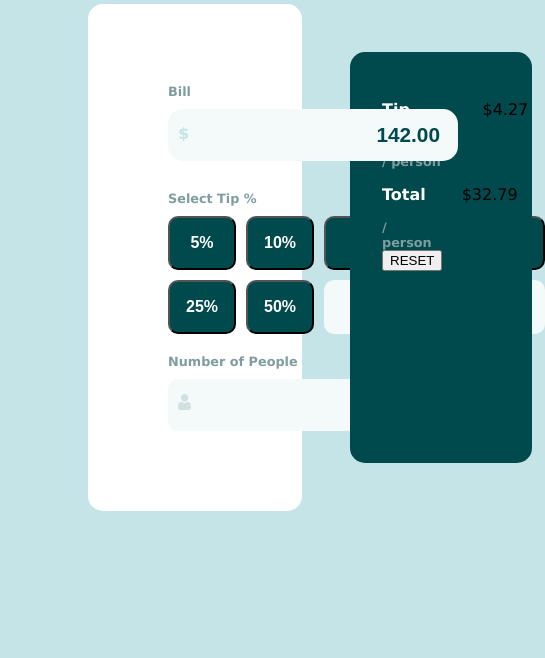
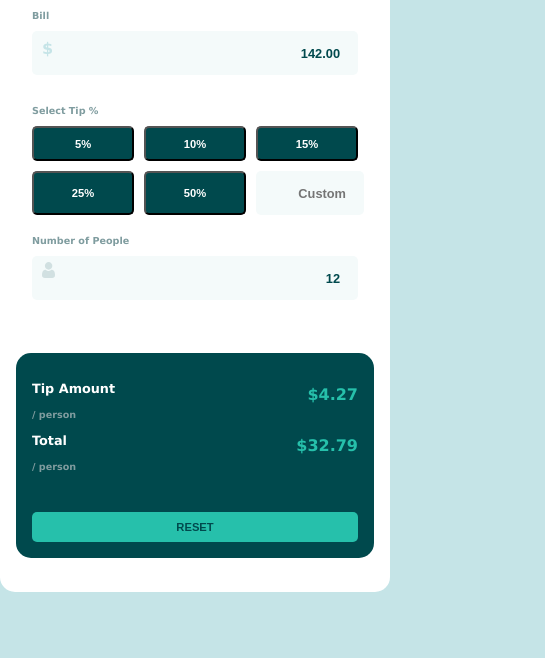
Before and after one commit to Tinsel19/tip-calculator, a plain HTML site: page index.html in a window 390 px wide. Shown: the part 186-844 px from the top of the page, 545 px wide, since content can reach past the window. Drawn offline with Linux system fonts and the light colour scheme.

Commit message:
responsive design complete

```diff
--- a/index.html
+++ b/index.html
@@ -29,7 +29,7 @@
                 <button id="fift%">15%</button>
                 <button id="tfive%">25%</button>
                 <button id="fifty%">50%</button>
-                <input id="custom%" class="custom" type="number" placeholder="Custom" required>
+                <input id="custom" class="custom" type="number" placeholder="Custom" required>
             </div>
 
             <div class="grid">
@@ -47,7 +47,7 @@
                     <p class="w-txt">Tip Amount</p>
                     <span class="g-txt">/ person</span>
                 </div>
-                <p>$4.27</p>
+                <p class="result">$4.27</p>
             </div>
 
             <div class="flex-div">
@@ -55,7 +55,7 @@
                     <p class="w-txt">Total</p>
                     <span class="g-txt">/ person</span>
                 </div>
-                <p>$32.79</p>
+                <p class="result">$32.79</p>
             </div>
 
             <button id="reset" class="reset">RESET</button>
--- a/styles.css
+++ b/styles.css
@@ -9,6 +9,9 @@ html {
 }
 body{
     padding: 5rem;
+    margin: 0px;
+    /* background-color: hsl(185, 41%, 84%); */
+    /* align-items: center; */
 }
 
 img {
@@ -26,7 +29,10 @@ img {
     border-radius: 15px;
     margin-top: 3rem;
     padding: 3rem;
-
+    width: 800px;
+    height: 400px;
+    margin-left: auto;
+    margin-right: auto;
 }
 
 .f-half {
@@ -36,10 +42,7 @@ img {
     width: 100%;
 }
 
-.block-div {
-    color: white;
-    font-weight: bold;
-}
+
 
 input {
     background-color: hsl(189, 41%, 97%);
@@ -129,37 +132,11 @@ span{
     border: 3px solid hsl(184, 14%, 56%);
 }
 
-.custom {
-    border-radius: 10px;
-    text-align: right;
-    font-size: 1rem;
-    font-weight: bold;
-    padding: 0px;
-    width: auto;
-}
 
-.custom:focus{
-    border: 3px solid hsl(184, 14%, 56%);
-}
-
-
-.s-half {
-    background-color: hsl(183, 100%, 15%);
-    border-radius: 15px;
-    padding: 2rem;
-    width: 100%;
-
-}
-
-.flex-div {
-    display: flex;
-    justify-content: space-between;
-    gap: 30px;
-}
 
 .tbt-cols {
     display: grid;
-    grid-template-columns: 1fr 1fr 1fr;
+    grid-template-columns: 2fr 2fr 2fr;
     gap: 10px;
 }
 
@@ -172,9 +149,225 @@ span{
     font-size: 1rem;
 }
 
+.tbt-cols input {
+    border-radius: 10px;
+    text-align: right;
+    font-size: 1.2rem;
+    font-weight: bold;
+    width: 100%;
+}
+
+.tbt-cols input:focus{
+    border: 3px solid hsl(184, 14%, 56%);
+}
+
 
 .tbt-cols button:hover {
-    background-color: hsl(185, 41%, 84%);
+    background-color: hsl(172, 67%, 45%);
     color: hsl(183, 100%, 15%);
     border: 1px solid transparent;
 }
+
+/* second half styling  */
+.s-half {
+    background-color: hsl(183, 100%, 15%);
+    border-radius: 15px;
+    padding: 2rem;
+    width: 100%;
+
+}
+
+.block-div {
+    /* color: white; */
+    font-weight: bold;
+}
+
+.flex-div {
+    display: flex;
+    justify-content: space-between;
+    gap: 30px;
+}
+
+.result {
+    color: hsl(172, 67%, 45%);
+    font-weight: bold;
+    font-size: 30px;
+}
+
+.w-txt {
+    color: white;
+    font-size: .8rem;
+}
+
+.g-txt {
+    font-size: .6rem;
+}
+
+.reset {
+    background-color: hsl(172, 67%, 45%);
+    border: 1px solid transparent;
+    border-radius: 5px;
+    color: hsl(183, 100%, 15%);
+    font-weight: bold;
+    font-size: 1rem;
+    padding: 1rem;
+    position: relative;
+    width: 100%;
+    top: 90px;
+}
+.reset:active {
+    background-color: hsl(183, 100%, 15%);
+}
+
+@media (max-width: 1100px) {
+    body {
+        padding: 3rem;
+    }
+    .c-grid {
+        gap: 5px;
+        width: 600px;
+        height: 350px;
+        padding: .8rem;
+    }
+    .f-half {
+        padding: .8rem;
+    }
+    .input input {
+        font-size: 1rem;
+        height: 40px;
+        /* padding: .9rem; */
+    }
+    .input2 {
+        font-size: 1rem;
+        height: 40px;
+    }
+    .tbt-cols button {
+        font-size: .8rem;
+    }
+    #custom {
+        font-size: .8rem;
+        height: 40px;
+    }
+    span {
+        font-size: .6rem;
+    }
+    .result {
+        font-size: 1.5rem;
+    }
+    .reset {
+        font-size: .8rem;
+    }
+
+}
+
+@media (max-width: 748px) {
+    body {
+        padding: 2rem;
+    }
+    .c-grid {
+        gap: 2px;
+        width: 400px;
+        height: 300px;
+    }
+    .f-half {
+        padding: .6rem;
+    }
+    .s-half {
+        padding: .6rem;
+    }
+    .input input {
+        font-size: .8rem;
+        height: 30px;
+    }
+    .none1 {
+        top: 8px;
+    }
+    #picon {
+        top: 16px;
+    }
+    .input2 {
+        font-size: .8rem;
+        height: 30px;
+    }
+    .tbt-cols button {
+        font-size: .7rem;
+        padding: .6rem;
+    }
+    #custom {
+        font-size: .8rem;
+        height: 30px;
+        /* padding: .6rem; */
+    }
+    span {
+        font-size: .6rem;
+    }
+    .result {
+        font-size: 1rem;
+    }
+    .reset {
+        font-size: .7rem;
+        padding: .5rem;
+        top: 128px;
+    }
+    .w-txt {
+        font-size: .6rem;
+    }
+}
+
+@media (max-width: 500px) {
+
+    body {
+        padding-left: 0px;
+        padding-right: 0px;
+        padding-bottom: 0px;
+        /* background-color: hsl(185, 41%, 84%); */
+    }
+    .c-grid {
+        align-items: center;
+        border-top-left-radius: 40px;
+        border-top-right-radius: 40px;
+        justify-content: center;
+        display: grid;
+        grid-template-columns: 1fr;
+        height: 600px;
+        gap: 0px;
+        margin-top: 60px;
+        padding: 1rem;
+        width: auto;
+    }
+
+    .reset{
+        position:sticky;
+    }
+    .f-half {
+        width: auto;
+        padding: 1rem;
+    }
+    .s-half{
+        width: auto;
+        padding: 1rem;
+    }
+
+    .input input {
+        height: 40px;
+        border-radius: 5px;
+    }
+    .input2 {
+        height: 40px;
+        border-radius: 5px;
+    }
+    #custom {
+        height: 40px;
+        border-radius: 5px;
+    }
+    .tbt-cols button {
+        border-radius: 5px;
+    }
+    .w-txt {
+        font-size: .8rem;
+    }
+    .reset {
+        margin-top: 40px;
+    }
+
+}
```
